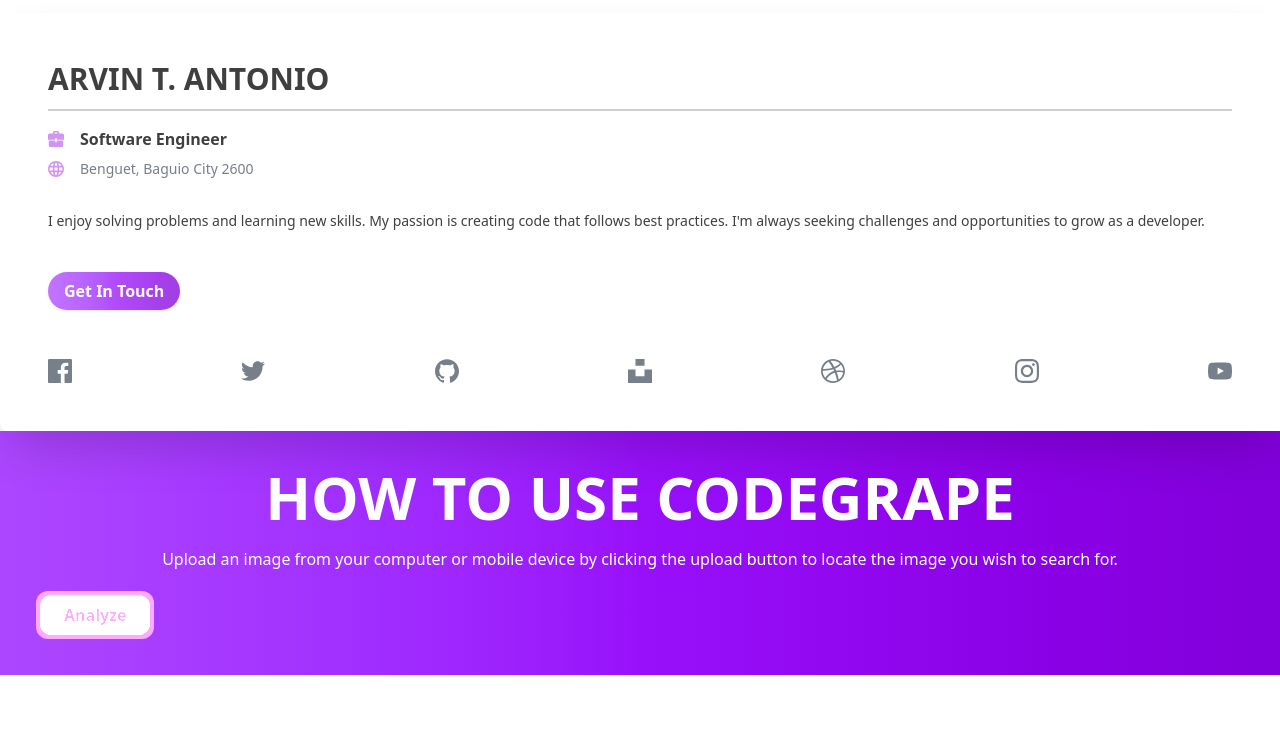
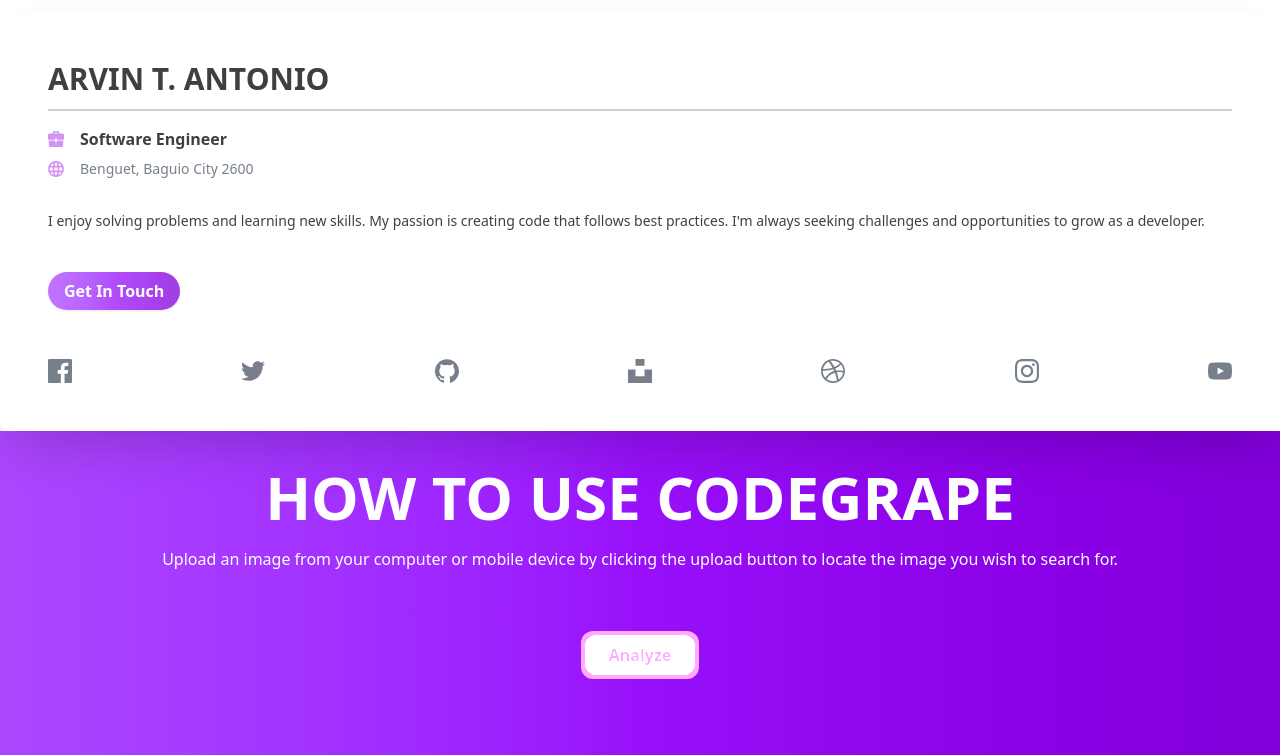
Before and after one commit to davincodes/project-codegrape, a website: page src/index.html in a window 1280 px wide. Shown: the part 1168-1923 px from the top of the page. Before the commit the page ends 1843 px from the top, so only its background shows below. Drawn offline with Linux system fonts and the light colour scheme.

Commit message:
analyze button placed center

```diff
--- a/src/index.html
+++ b/src/index.html
@@ -176,7 +176,7 @@
             </p>
 
             <!-- Image recognition -->
-        <div class="item-center">
+        <div class="relative text-center p-10">
             <button
                 class="brightness-150 dark:brightness-100 group hover:shadow-lg hover:shadow-grapes transition ease-in-out hover:scale-105 p-1 rounded-xl bg-grapes"
                 onclick="document.getElementById('myFileInput').click()"
```
Also changed, not shown: src/output.css.
